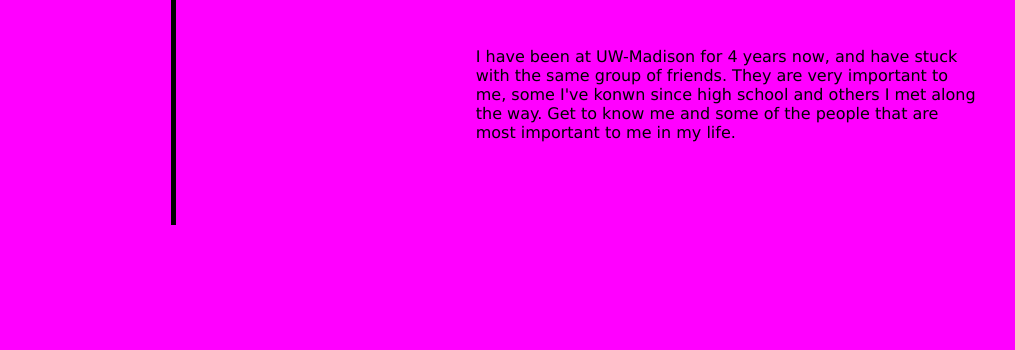
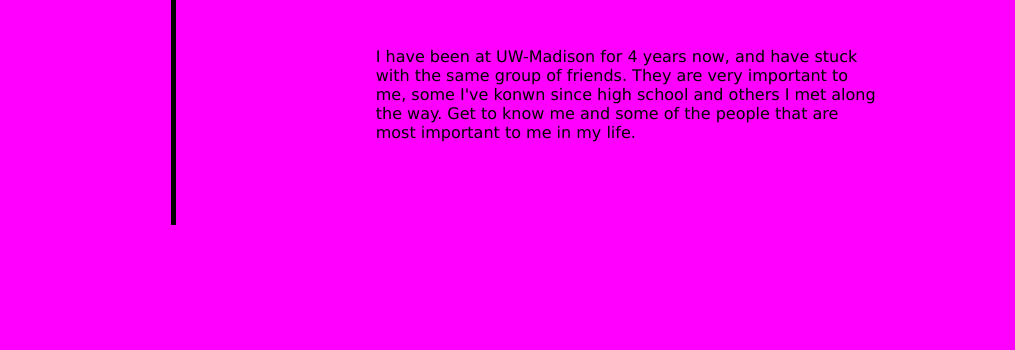
Before and after one commit to GelukP/brandongeluk, a plain HTML site: page index.html in a window 1280 px wide. Shown: the part 575-925 px from the top of the page, without its empty margins (0-1015 px from the left). Drawn offline with Linux system fonts and the light colour scheme.

Commit message:
Update index.css

```diff
--- a/index.css
+++ b/index.css
@@ -39,6 +39,6 @@
     width: 500px;
     height: 300px;
     overflow-wrap: anywhere;
-    padding-left: 300px;
+    padding-left: 200px;
     margin-top: 50px;
 }
```
